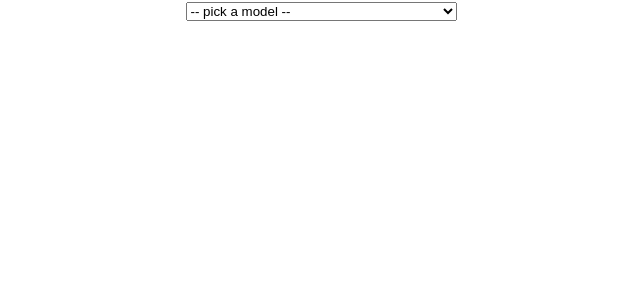
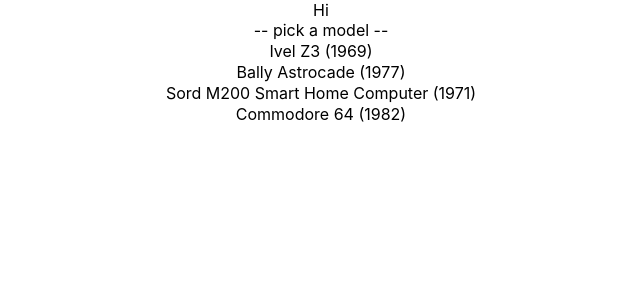
Before and after one commit to maugares/homework-week3, a React (Create React App) app: page / in a window 1280 px wide. Shown: the top 300 px of the page, without its empty margins (319-959 px from the left). Built offline with nearby package versions, Linux system fonts and the light colour scheme.

Commit message:
components for selector and selectorContainer.

```diff
--- a/src/App.js
+++ b/src/App.js
@@ -1,48 +1,15 @@
 import React, { Component } from 'react';
 import './App.css';
+import SelectorContainer from './components/SelectorContainer';
 
 class App extends Component {
-  data = {
-    "Ivel Z3": {
-      manufacturer: "Ivasim",
-      year: 1969,
-      origin: "Croatia"
-    },
-    "Bally Astrocade": {
-      manufacturer: "Bally Consumer Products",
-      year: 1977,
-      origin: "USA"
-    },
-    "Sord M200 Smart Home Computer": {
-      manufacturer: "Sord Computer Corporation",
-      year: 1971,
-      origin: "Japan"
-    },
-    "Commodore 64": {
-      manufacturer: "Commodore",
-      year: 1982,
-      origin: "USA"
-    }
-  }
-
-  renderData = () => {
-    return Object
-      .keys(this.data)
-      .map((key) => {
-        const year = (this.data[key].year)
-        const content = `${key} (${year})`
-        return <option key={key} value={key}>{content}</option>
-      })
-  }
 
   render() {
     return (
       <div className="App">
         <div>
-          <select>
-            <option value=''>-- pick a model --</option>
-            {this.renderData()}
-          </select>
+          Hi
+          <SelectorContainer />
         </div>
       </div>
     );
--- /dev/null
+++ b/src/components/Selector.js
@@ -0,0 +1,11 @@
+import * as React from 'react'
+
+export default function Selector(props) {
+    return Object
+        .keys(props.list)
+        .map((key) => {
+            const year = (props.list[key].year)
+            const content = `${key} (${year})`
+            return <option key={key} value={key}>{content}</option>
+        })
+}
--- /dev/null
+++ b/src/components/SelectorContainer.js
@@ -0,0 +1,47 @@
+import React from 'react'
+import Selector from './Selector';
+import { connect } from 'react-redux';
+
+class SelectorContainer extends React.Component {
+    state = {
+        model: ""
+    }
+
+    data = {
+        "Ivel Z3": {
+            manufacturer: "Ivasim",
+            year: 1969,
+            origin: "Croatia"
+        },
+        "Bally Astrocade": {
+            manufacturer: "Bally Consumer Products",
+            year: 1977,
+            origin: "USA"
+        },
+        "Sord M200 Smart Home Computer": {
+            manufacturer: "Sord Computer Corporation",
+            year: 1971,
+            origin: "Japan"
+        },
+        "Commodore 64": {
+            manufacturer: "Commodore",
+            year: 1982,
+            origin: "USA"
+        }
+    }
+
+    render() {
+        return (<selector>
+            <option key="default" value="">-- pick a model --</option>
+            <Selector list={this.data} />
+        </selector>)
+    }
+}
+
+const mapStateToProps = (state) => {
+    return {
+        model: state.model
+    }
+}
+
+export default connect()(SelectorContainer)
--- a/src/store.js
+++ b/src/store.js
@@ -1,8 +1,12 @@
-import { createStore } from 'redux'
+import { createStore, compose } from 'redux'
 import reducer from './reducer'
 
-const enhancer = window.__REDUX_DEVTOOLS_EXTENSION__ && window.__REDUX_DEVTOOLS_EXTENSION__()
+const devTools = window.__REDUX_DEVTOOLS_EXTENSION__ ? window.__REDUX_DEVTOOLS_EXTENSION__() : f => f
 
-const store = createStore(reducer)
+const enhancer = compose(
+    devTools
+)
+
+const store = createStore(reducer, enhancer)
 
 export default store
```
Also changed, not shown: src/reducers/select.js (added).
